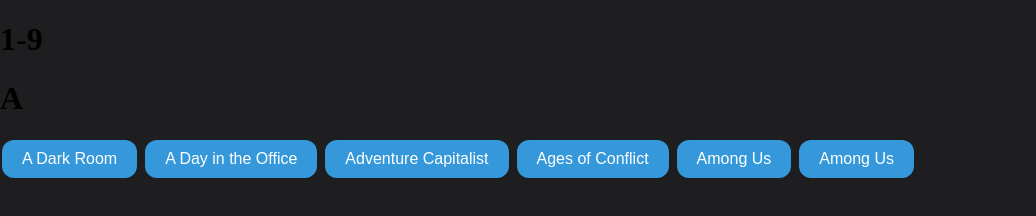
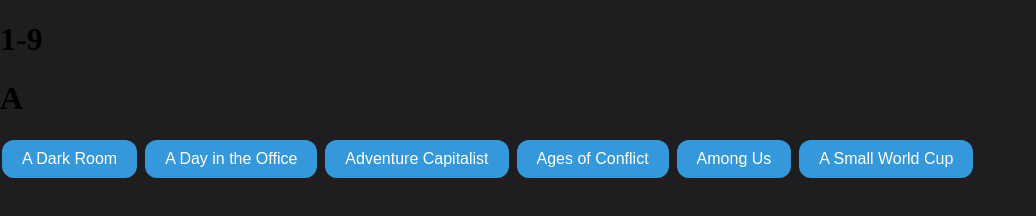
Before and after one commit to power-school/grades, a plain HTML site: page index.html in a window 1280 px wide. Shown: the whole page, without its empty margins (0-1036 px from the left). Drawn offline with Linux system fonts and the light colour scheme.

Commit message:
Update index.html

```diff
--- a/index.html
+++ b/index.html
@@ -66,7 +66,7 @@
         Among Us
       </button>
       <button onclick='openasmallworldcup()' class='buttons'>
-        Among Us
+        A Small World Cup
       </button>
 
   </body>
```
